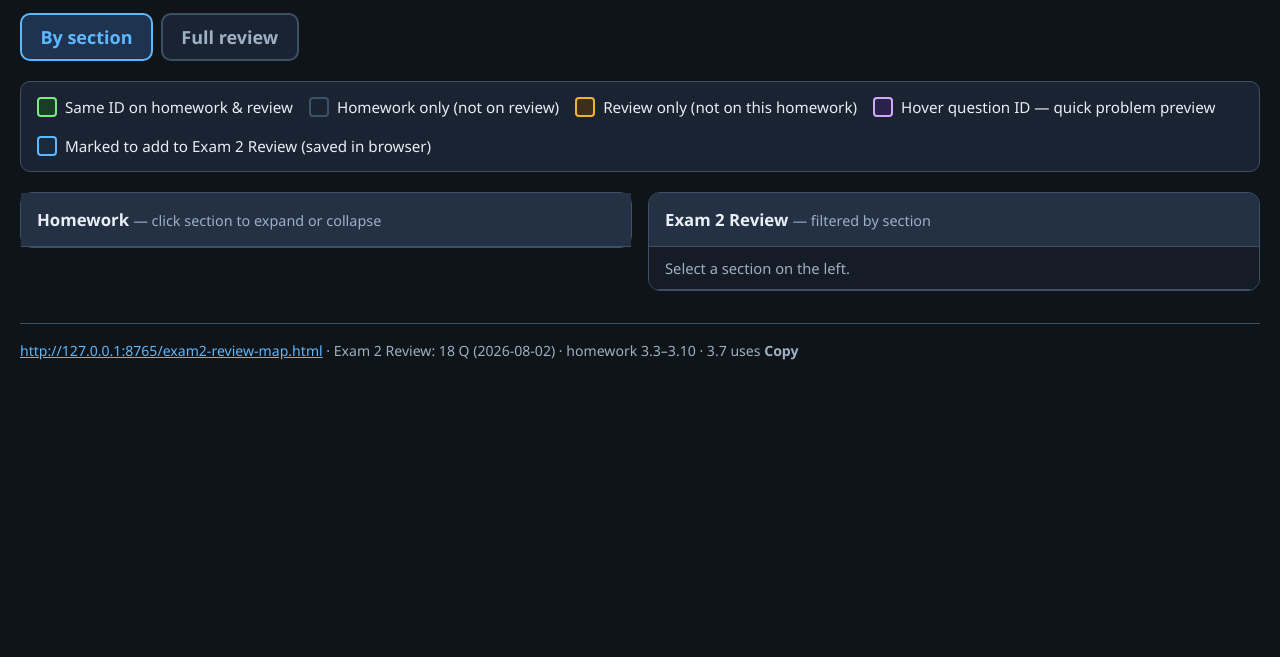
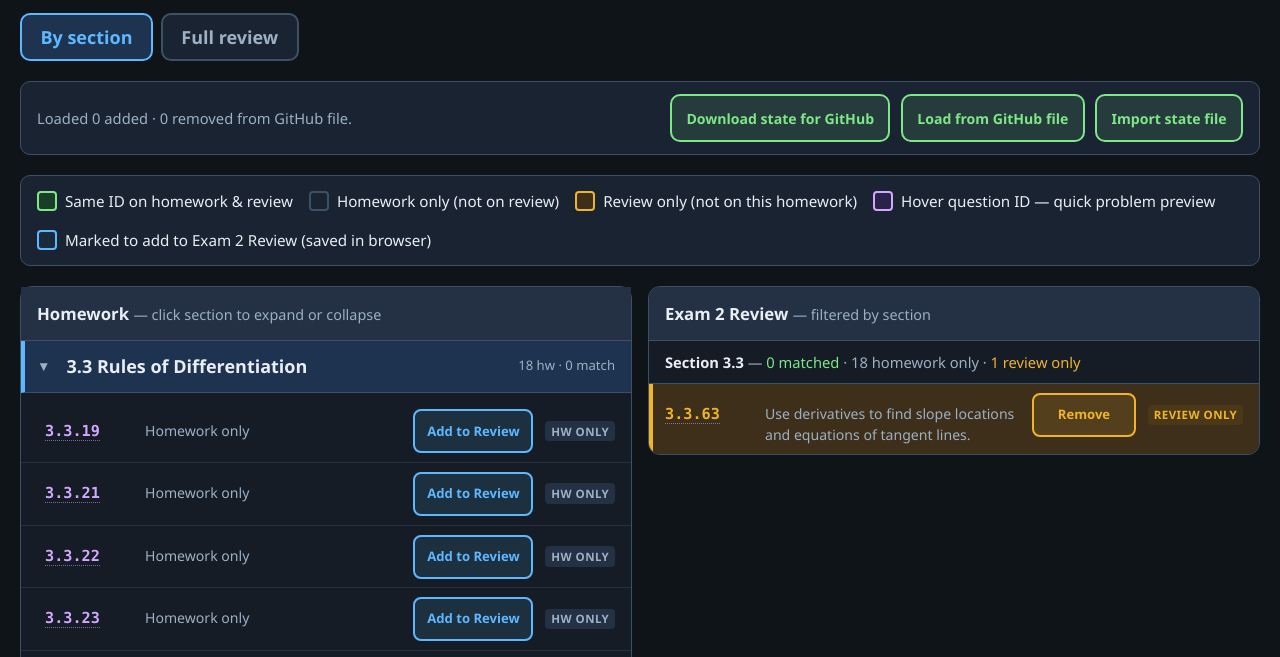
Before and after one commit to chase1971/School-Documents, a plain HTML site: page exam2-review-map.html in a window 1280 px wide. Shown: the part 111-768 px from the top of the page. Drawn offline with Linux system fonts and the light colour scheme.

Commit message:
Fix empty exam review page: restore missing sync-bar markup.
Without those buttons the app script crashed on boot and never rendered questions.

Co-authored-by: Cursor <cursoragent@cursor.com>

```diff
--- a/exam2-review-map-app.js
+++ b/exam2-review-map-app.js
@@ -494,16 +494,21 @@ function renderAll() {
 }
 
 function wireSyncControls() {
-  document
-    .getElementById("btn-download-state")
-    .addEventListener("click", downloadState);
-  document.getElementById("btn-load-repo").addEventListener("click", () => {
+  const downloadBtn = document.getElementById("btn-download-state");
+  const loadBtn = document.getElementById("btn-load-repo");
+  const importBtn = document.getElementById("btn-import-state");
+  const input = document.getElementById("import-state-input");
+  if (!downloadBtn || !loadBtn || !importBtn || !input) {
+    console.error("Sync controls missing from HTML — rendering without them.");
+    return;
+  }
+  downloadBtn.addEventListener("click", downloadState);
+  loadBtn.addEventListener("click", () => {
     loadStateFromRepo().catch((err) => {
       setSyncStatus("Could not load " + STATE_FILE + ": " + err.message);
     });
   });
-  const input = document.getElementById("import-state-input");
-  document.getElementById("btn-import-state").addEventListener("click", () => {
+  importBtn.addEventListener("click", () => {
     input.value = "";
     input.click();
   });
@@ -519,6 +524,7 @@ function wireSyncControls() {
 }
 
 async function boot() {
+  try {
     wireSyncControls();
     document
       .getElementById("tab-section")
@@ -548,6 +554,10 @@ async function boot() {
           " removed. Download state for GitHub when ready."
       );
     }
+  } catch (err) {
+    console.error("Boot setup failed:", err);
+    setSyncStatus("Setup error — showing questions anyway. " + err.message);
+  }
   renderAll();
 }
 
--- a/exam2-review-map.html
+++ b/exam2-review-map.html
@@ -416,6 +416,14 @@
       <button type="button" class="view-tab" id="tab-full" data-view="full">Full review</button>
     </div>
 
+    <div class="sync-bar" id="sync-bar">
+      <span class="sync-status" id="sync-status">Browser edits stay local until you download state for GitHub.</span>
+      <button type="button" class="btn-sync" id="btn-download-state">Download state for GitHub</button>
+      <button type="button" class="btn-sync" id="btn-load-repo">Load from GitHub file</button>
+      <button type="button" class="btn-sync" id="btn-import-state">Import state file</button>
+      <input type="file" id="import-state-input" accept="application/json,.json" hidden />
+    </div>
+
     <div class="legend">
       <div class="legend-item"><span class="swatch swatch-match"></span> Same ID on homework &amp; review</div>
       <div class="legend-item"><span class="swatch swatch-hw"></span> Homework only (not on review)</div>
```
Lines whose indentation alone changed are shown as unchanged.
